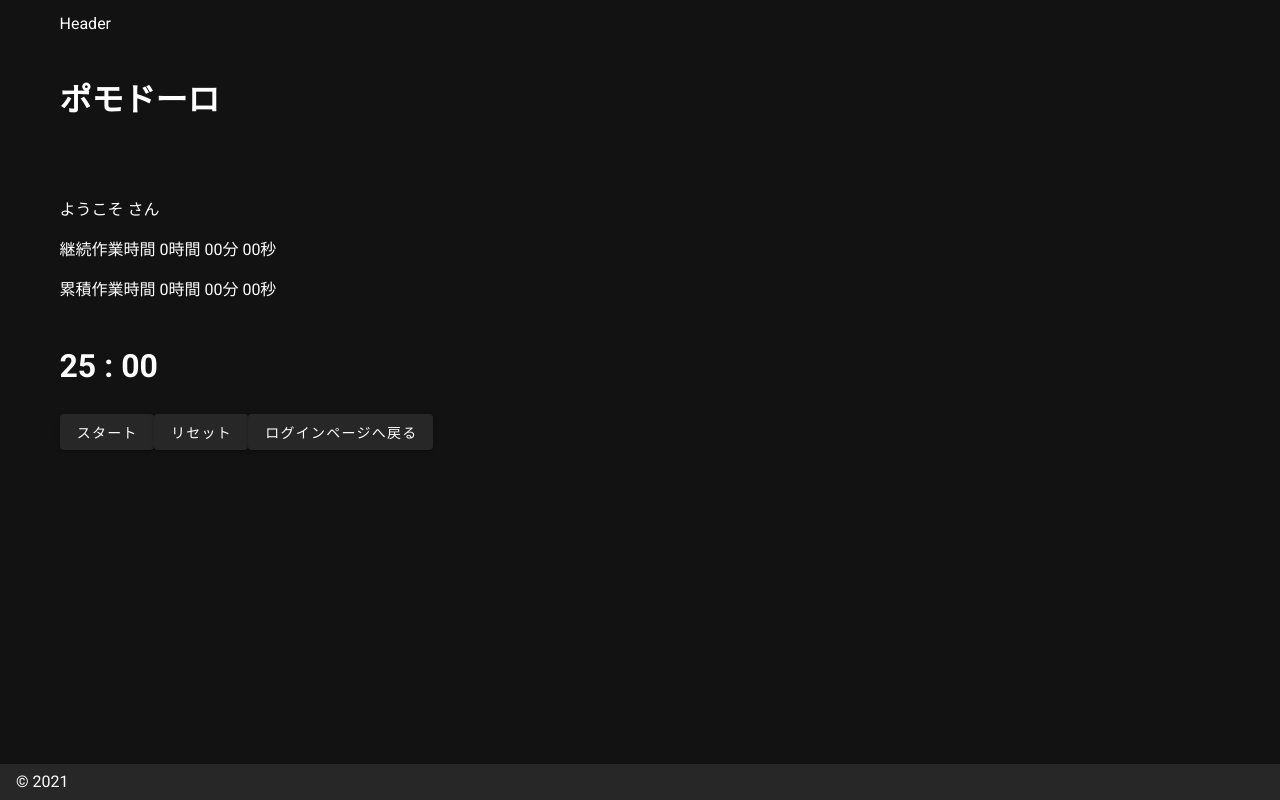
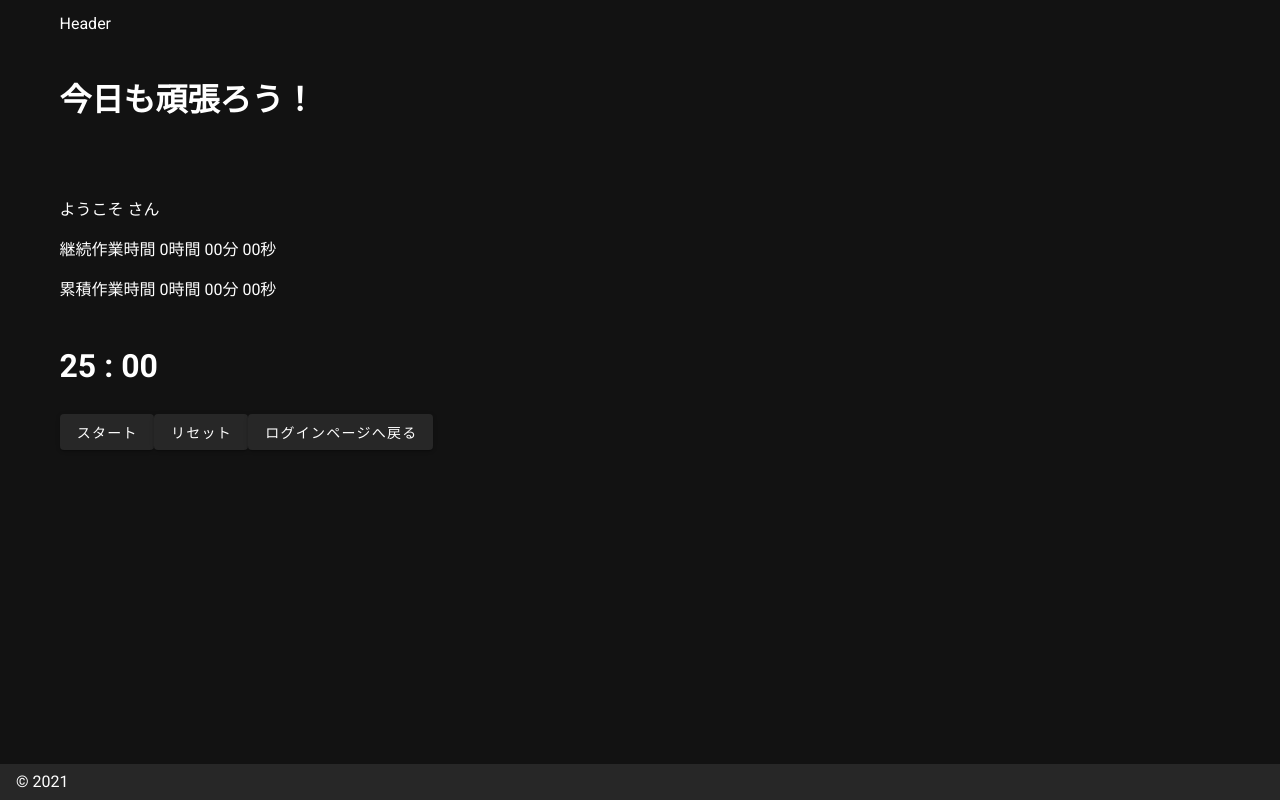
Before and after one commit to KenyaSugimoto/Pomodoro-app, a Nuxt app: page /main/1 in a window 1280 px wide. Built offline with nearby package versions, Linux system fonts and the light colour scheme; no server answers.

Commit message:
feat: ゲストユーザには累積作業時間を非表示にする

```diff
--- a/pages/main/_uid.vue
+++ b/pages/main/_uid.vue
@@ -12,7 +12,7 @@
       ></v-img>
       <p>ようこそ {{ $store.getters['user/userName'] }} さん</p>
       <p>継続作業時間 {{ workTime }}</p>
-      <p>累積作業時間 {{ totalWorkTime }}</p>
+      <p v-if="!isGuest">累積作業時間 {{ totalWorkTime }}</p>
     </v-col>
     <v-col cols="12">
       <h1>{{ remainingTime }}</h1>
@@ -26,13 +26,18 @@
 </template>
 
 <script>
-import { initWorkTime, initBreakTime, zeroPadding } from '@/utils/utils'
+import {
+  initWorkTime,
+  initBreakTime,
+  zeroPadding,
+  guestUid,
+} from '@/utils/utils'
 import axios from '@/utils/axios'
 export default {
   data() {
     return {
       remainingSecond: initWorkTime,
-      displayStatus: 'ポモドーロ',
+      displayStatus: '今日も頑張ろう！',
       isWorkingTimer: false,
       timerType: 'work',
       timerButtonLabel: 'スタート',
@@ -61,6 +66,9 @@ export default {
       const min = zeroPadding(Math.floor(totalWorkSeconds / 60), 2)
       const sec = zeroPadding(totalWorkSeconds % 60, 2)
       return `${hour}時間 ${min}分 ${sec}秒`
+    },
+    isGuest() {
+      return this.$store.getters['user/uid'] === guestUid
     },
   },
   mounted() {
@@ -177,7 +185,6 @@ export default {
       axios
         .post('/user_info', { uid })
         .then((res) => {
-          console.log('user_info', res)
           const data = res.data
           // 登録されていないuidでアクセスされた場合、強制的にログインページに戻る
           if (data.error) {
```
